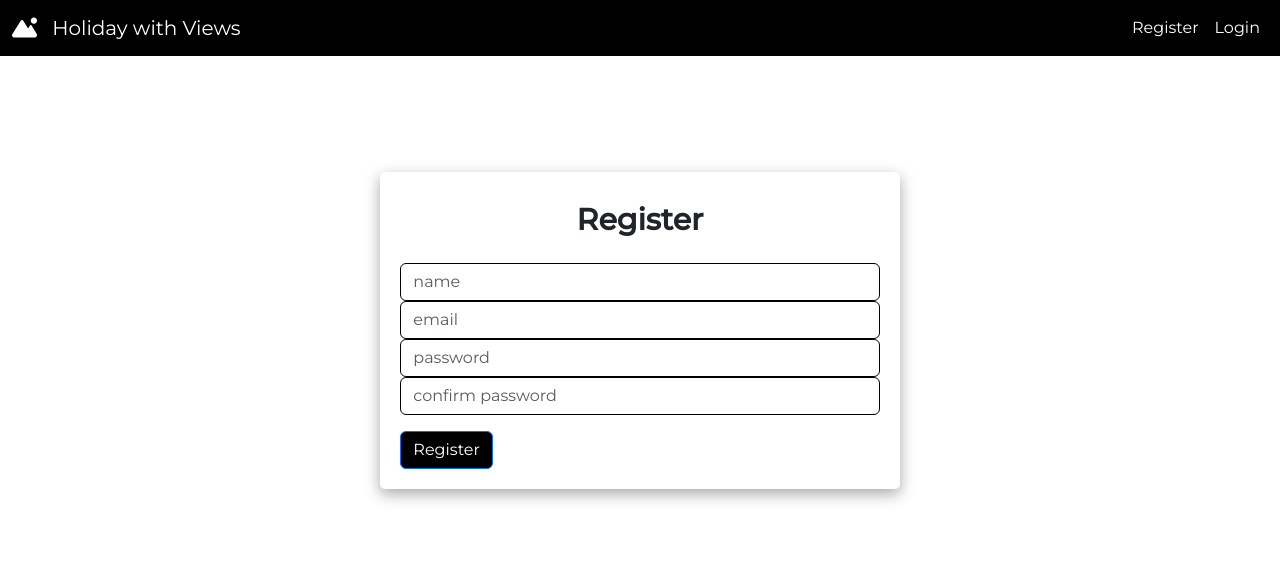
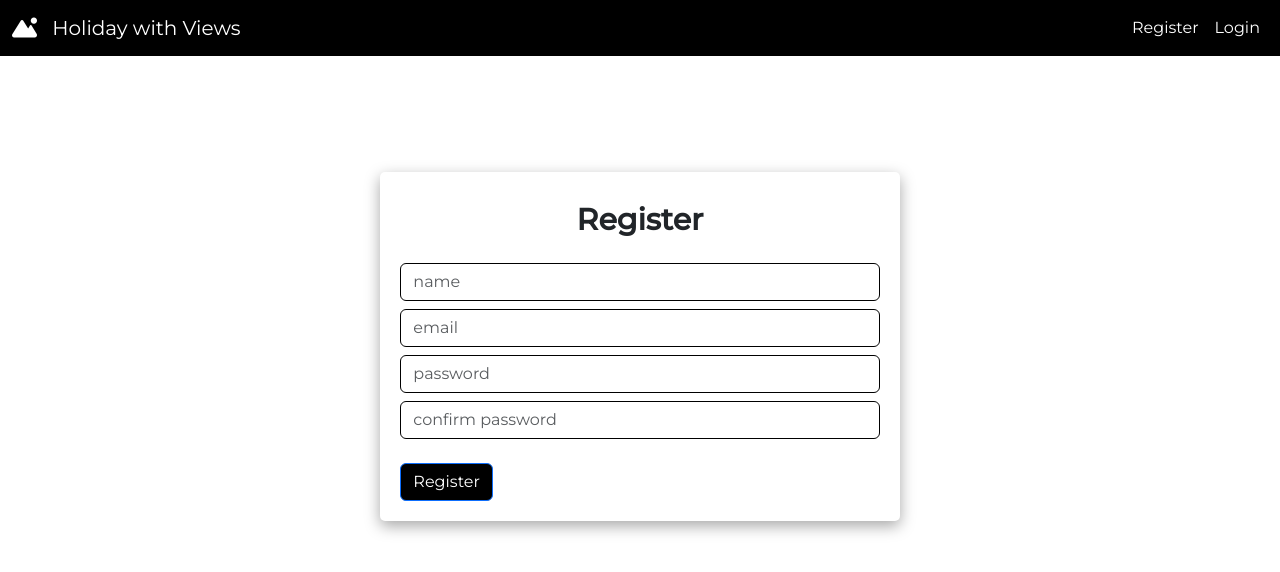
Before and after one commit to M-Roxana/Final-Project, a React (Create React App) app: page /register in a window 1280 px wide. Shown: the top 572 px of the page. Built offline with nearby package versions, Linux system fonts and the light colour scheme.

Commit message:
RegisterScreen 25.05

```diff
--- a/src/screens/Registerscreen.js
+++ b/src/screens/Registerscreen.js
@@ -10,8 +10,8 @@ function Register() {
   const [password, setPassword] = useState("");
   const [cpassword, setCpassword] = useState("");
 
-  const [loading, setloading] = useState(false);
-  const [error, seterror] = useState();
+  const [loading, setLoading] = useState(false);
+  const [error, setError] = useState();
   const [succes, setsucces] = useState();
 
   async function register() {
@@ -24,9 +24,9 @@ function Register() {
       };
 
       try {
-        setloading(true);
+        setLoading(true);
         const result = await axios.post(`/api/users/register`, user).data;
-        setloading(false);
+        setLoading(false);
         setsucces(true);
 
         setName("");
@@ -35,8 +35,8 @@ function Register() {
         setCpassword("");
       } catch (error) {
         console.log(error);
-        setloading(false);
-        seterror(true);
+        setLoading(false);
+        setError(true);
       }
     } else {
       alert("Passwords not matched");
@@ -54,7 +54,7 @@ function Register() {
             <h2 className="text-center">Register</h2>
             <input
               type="text"
-              className="form-control"
+              className="form-control mb-2"
               placeholder="name"
               value={name}
               onChange={(e) => {
@@ -63,7 +63,7 @@ function Register() {
             />
             <input
               type="text"
-              className="form-control"
+              className="form-control mb-2"
               placeholder="email"
               value={email}
               onChange={(e) => {
@@ -72,7 +72,7 @@ function Register() {
             />
             <input
               type="text"
-              className="form-control"
+              className="form-control mb-2"
               placeholder="password"
               value={password}
               onChange={(e) => {
@@ -81,7 +81,7 @@ function Register() {
             />
             <input
               type="text"
-              className="form-control"
+              className="form-control mb-2"
               placeholder="confirm password"
               value={cpassword}
               onChange={(e) => {
```
